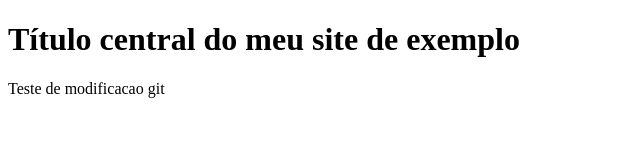
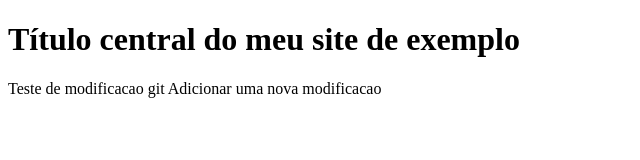
Before and after one commit to matheusmirandalacerda/simple-personal-site-academy, a plain HTML site: page index.html in a window 1280 px wide. Shown: the whole page, without its empty margins (0-640 px from the left). Drawn offline with Linux system fonts and the light colour scheme.

Commit message:
adicionada uma nova modificacao

```diff
--- a/index.html
+++ b/index.html
@@ -9,5 +9,6 @@
 <body>
     <h1>Título central do meu site de exemplo</h1>
     Teste de modificacao git
+    Adicionar uma nova modificacao
 </body>
 </html>
```
